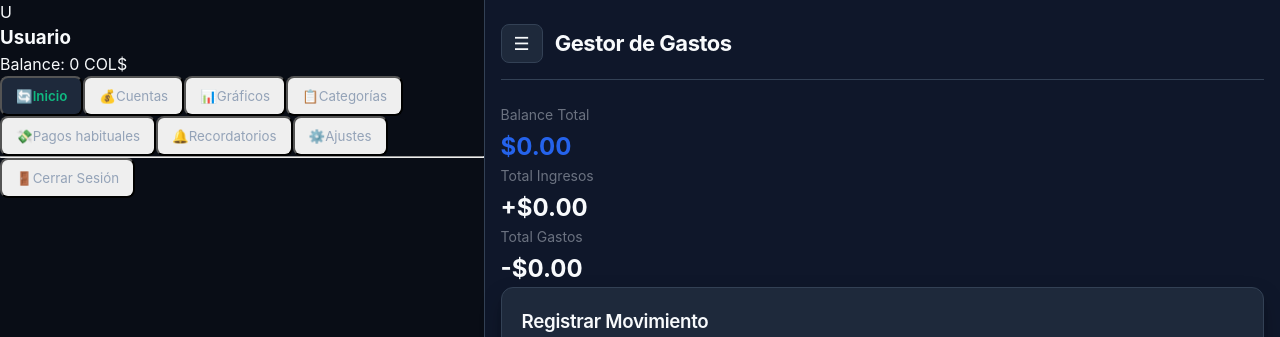
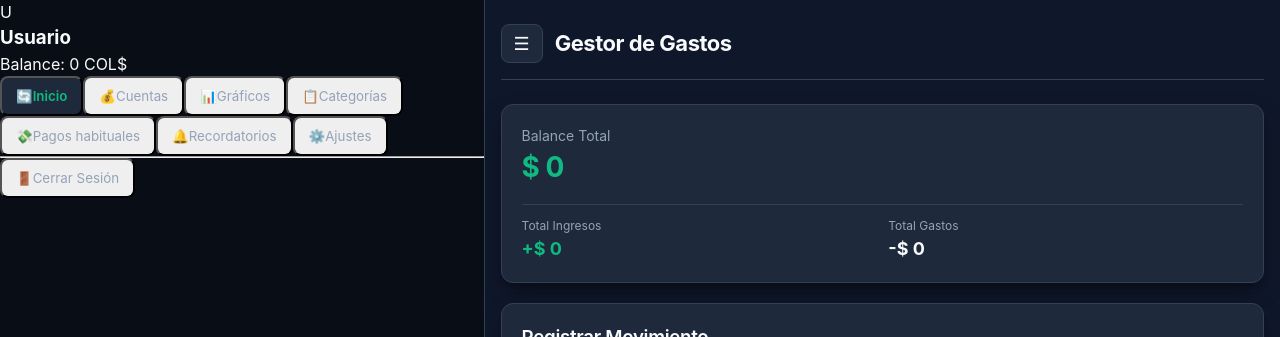
Before and after one commit to cristhian6767/Proyecto-App-IngresosyGastos-Personales, a React (Vite) app: page / in a window 1280 px wide. Shown: the top 337 px of the page. Built offline with nearby package versions, Linux system fonts and the light colour scheme; no server answers; the database is empty.

Commit message:
Formatear montos sin decimales y con puntos de miles

```diff
--- a/src/components/BalanceSummary.jsx
+++ b/src/components/BalanceSummary.jsx
@@ -1,37 +1,65 @@
+import React from "react";
+
 export default function BalanceSummary({ transactions }) {
-  // Calculamos los totales sumando los datos acumulados
-  const totals = transactions.reduce(
-    (acc, item) => {
-      if (item.type === "income") acc.income += item.amount;
-      if (item.type === "expense") acc.expense += item.amount;
-      return acc;
-    },
-    { income: 0, expense: 0 }
-  );
+  // Calcular Ingresos y Gastos
+  const totalIncome = transactions
+    .filter((t) => t.type === "income")
+    .reduce((acc, curr) => acc + curr.amount, 0);
 
-  const balance = totals.income - totals.expense;
+  const totalExpense = transactions
+    .filter((t) => t.type === "expense")
+    .reduce((acc, curr) => acc + curr.amount, 0);
+
+  const totalBalance = totalIncome - totalExpense;
+
+  // Formateador sin decimales y con puntos de miles (es-CO)
+  const formatMoney = (amount) => {
+    return new Intl.NumberFormat("es-CO", {
+      style: "currency",
+      currency: "COP",
+      minimumFractionDigits: 0,
+      maximumFractionDigits: 0,
+    }).format(amount);
+  };
 
   return (
-    <div className="summary-grid">
-      <div className="summary-card">
-        <p style={{ color: "#6b7280", fontSize: "14px" }}>Balance Total</p>
-        <h2 style={{ color: balance >= 0 ? "#2563eb" : "#ef4444", marginTop: "4px" }}>
-          ${balance.toFixed(2)}
-        </h2>
+    <div className="card">
+      {/* Balance Total */}
+      <div style={{ marginBottom: "16px" }}>
+        <span style={{ fontSize: "14px", color: "var(--text-secondary)", display: "block" }}>
+          Balance Total
+        </span>
+        <strong
+          style={{
+            fontSize: "28px",
+            color: totalBalance >= 0 ? "var(--accent-emerald)" : "var(--accent-rose)",
+            letterSpacing: "-0.5px",
+          }}
+        >
+          {formatMoney(totalBalance)}
+        </strong>
       </div>
 
-      <div className="summary-card">
-        <p style={{ color: "#6b7280", fontSize: "14px" }}>Total Ingresos</p>
-        <h2 className="text-income" style={{ marginTop: "4px" }}>
-          +${totals.income.toFixed(2)}
-        </h2>
-      </div>
+      <div style={{ display: "grid", gridTemplateColumns: "1fr 1fr", gap: "12px", paddingTop: "12px", borderTop: "1px solid var(--border-color)" }}>
+        {/* Total Ingresos */}
+        <div>
+          <span style={{ fontSize: "12px", color: "var(--text-secondary)", display: "block" }}>
+            Total Ingresos
+          </span>
+          <strong style={{ fontSize: "18px", color: "var(--accent-emerald)" }}>
+            +{formatMoney(totalIncome)}
+          </strong>
+        </div>
 
-      <div className="summary-card">
-        <p style={{ color: "#6b7280", fontSize: "14px" }}>Total Gastos</p>
-        <h2 className="text-expense" style={{ marginTop: "4px" }}>
-          -${totals.expense.toFixed(2)}
-        </h2>
+        {/* Total Gastos */}
+        <div>
+          <span style={{ fontSize: "12px", color: "var(--text-secondary)", display: "block" }}>
+            Total Gastos
+          </span>
+          <strong style={{ fontSize: "18px", color: "var(--text-primary)" }}>
+            -{formatMoney(totalExpense)}
+          </strong>
+        </div>
       </div>
     </div>
   );
```
Also changed, not shown: src/App.jsx (+1 -11 lines).
